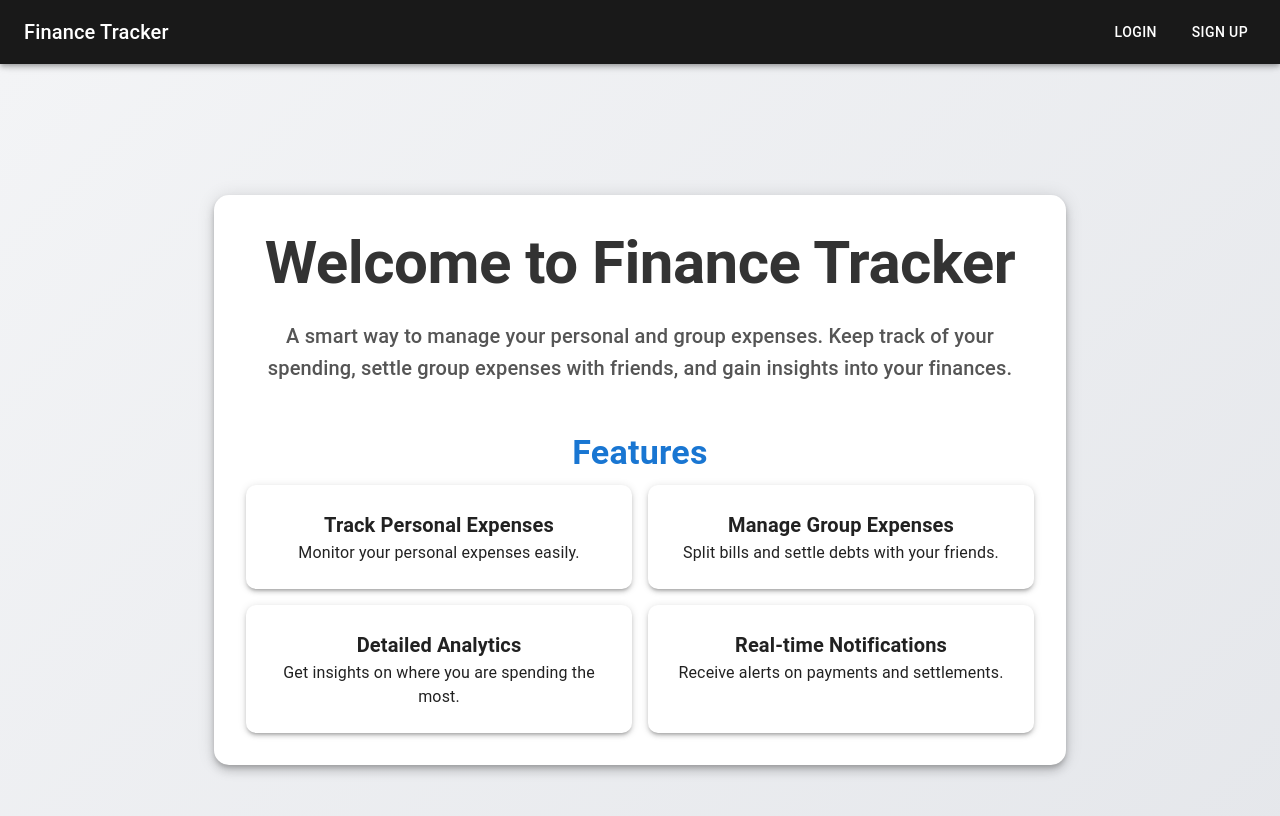
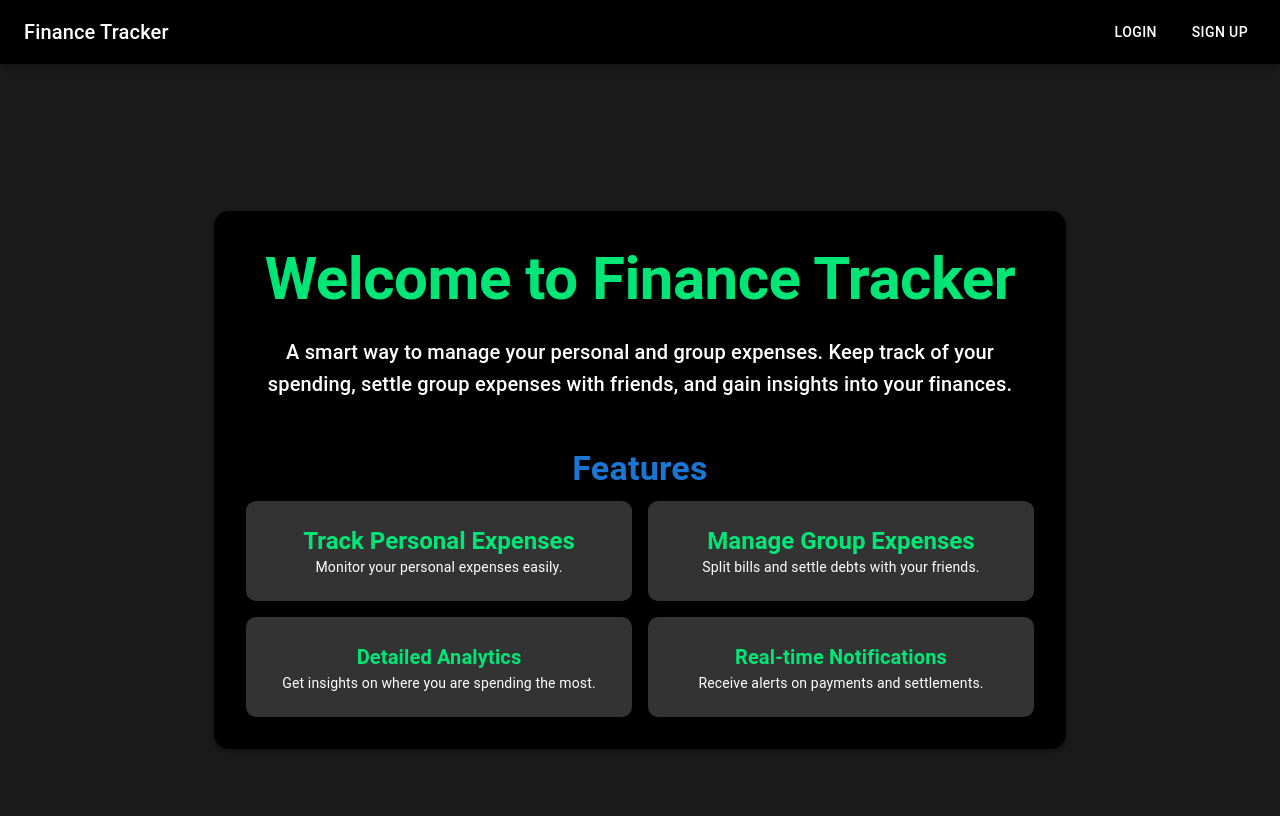
Before and after one commit to 789AmritpalSingh/FinanceTrackingSystem, a React (Vite) app in the folder Frontend/: page / in a window 1280 px wide. Shown: the top 816 px of the page. Built offline with nearby package versions, Linux system fonts and the light colour scheme.

Commit message:
Finalized the theme of the website

```diff
--- a/Frontend/src/App.jsx
+++ b/Frontend/src/App.jsx
@@ -3,11 +3,19 @@ import Login from "./components/user_authorization/login";
 import SignUp from "./components/user_authorization/SignUp";
 import NavBar from "./components/navigation/NavBar";
 import LandingPage from "./components/pages/LandingPage";
-import { CssBaseline } from "@mui/material";
+import { createTheme, CssBaseline, ThemeProvider } from "@mui/material";
+
+const theme = createTheme({
+  palette: {
+    background: {
+      default: "#1A1A1A", // Set your background color here
+    },
+  },
+});
 
 function App() {
   return (
-    <>
+    <ThemeProvider theme={theme}>
       <CssBaseline /> {/* Add this to reset styles globally */}
       <Router>
         <NavBar />
@@ -17,7 +25,7 @@ function App() {
           <Route path="/signup" element={<SignUp />} />
         </Routes>
       </Router>
-    </>
+    </ThemeProvider>
   );
 }
 
--- a/Frontend/src/components/navigation/NavBar.jsx
+++ b/Frontend/src/components/navigation/NavBar.jsx
@@ -4,7 +4,7 @@ import { Link } from 'react-router-dom'; // Assuming you're using react-router f
 
 const NavBar = () => {
   return (
-    <AppBar position="sticky" sx={{backgroundColor: "rgba(0, 0, 0, 0.9)"}} >
+    <AppBar position="sticky" sx={{backgroundColor: "#000000"}} >
       <Toolbar>
         <Typography variant="h6" component="div" sx={{ flexGrow: 1 }}>
           Finance Tracker
--- a/Frontend/src/components/pages/LandingPage.jsx
+++ b/Frontend/src/components/pages/LandingPage.jsx
@@ -6,7 +6,7 @@ const LandingPage = () => {
   return (
     <Box
       sx={{
-        background: "linear-gradient(135deg, #F3F4F6, #E5E7EB)",
+        background: "#1A1A1A",
         minHeight: "100vh",
         display: "flex",
         alignItems: "center",
@@ -19,18 +19,25 @@ const LandingPage = () => {
           sx={{
             p: 4,
             borderRadius: "15px",
-            background: "#fff",
+            background: "black",
+            boxShadow: "0 2px 4px rgba(0,0,0,0.4)",
+            ":hover": {
+              boxShadow: "0 4px 20px rgba(0,0,0,0.7)",
+            },
           }}
         >
           <Typography
             variant="h2"
             component="h1"
             gutterBottom
-            sx={{ fontWeight: "bold", color: "#333" }}
+            sx={{
+              fontWeight: "bold",
+              color: "#00e676",
+            }}
           >
             Welcome to Finance Tracker
           </Typography>
-          <Typography variant="h6" sx={{ color: "#555" }}>
+          <Typography variant="h6" sx={{ color: "white" }}>
             A smart way to manage your personal and group expenses. Keep track
             of your spending, settle group expenses with friends, and gain
             insights into your finances.
@@ -40,59 +47,94 @@ const LandingPage = () => {
             <Typography
               variant="h4"
               gutterBottom
-              sx={{ fontWeight: "bold", color: "#1976d2" }}
+              sx={{
+                fontWeight: "bold",
+                color: "#1976d2",
+              }}
             >
               Features
             </Typography>
             <Grid container spacing={2} justifyContent="center">
-              <Grid size={{xs: 12, sm: 6}}>
+              <Grid size={{ xs: 12, sm: 6 }}>
                 <Paper
                   elevation={3}
-                  sx={{ p: 3, borderRadius: "10px", height: "100%" }}
+                  sx={{
+                    p: 3,
+                    borderRadius: "10px",
+                    backgroundColor: "#333333",
+                    height: "100%",
+                    ":hover": {
+                      boxShadow: "0 4px 20px rgba(0,0,0,0.7)",
+                    },
+                  }}
                 >
-                  <Typography variant="h6" sx={{ fontWeight: "bold" }}>
+                  <Typography variant="h5" sx={{ fontWeight: "bold", color: "#00e676" }}>
                     Track Personal Expenses
                   </Typography>
-                  <Typography>
+                  <Typography variant="body2" sx={{color: "white"}}>
                     Monitor your personal expenses easily.
                   </Typography>
                 </Paper>
               </Grid>
-              <Grid size={{xs: 12, sm: 6}}>
+              <Grid size={{ xs: 12, sm: 6 }}>
                 <Paper
                   elevation={3}
-                  sx={{ p: 3, borderRadius: "10px", height: "100%" }}
+                  sx={{
+                    p: 3,
+                    borderRadius: "10px",
+                    backgroundColor: "#333333",
+                    height: "100%",
+                    ":hover": {
+                      boxShadow: "0 4px 20px rgba(0,0,0,0.7)",
+                    },
+                  }}
                 >
-                  <Typography variant="h6" sx={{ fontWeight: "bold" }}>
+                  <Typography variant="h5" sx={{ fontWeight: "bold", color: "#00e676" }}>
                     Manage Group Expenses
                   </Typography>
-                  <Typography>
+                  <Typography variant="body2" sx={{color: "white"}}>
                     Split bills and settle debts with your friends.
                   </Typography>
                 </Paper>
               </Grid>
-              <Grid size={{xs: 12, sm: 6}}>
+              <Grid size={{ xs: 12, sm: 6 }}>
                 <Paper
                   elevation={3}
-                  sx={{ p: 3, borderRadius: "10px", height: "100%" }}
+                  sx={{
+                    p: 3,
+                    borderRadius: "10px",
+                    backgroundColor: "#333333",
+                    height: "100%",
+                    ":hover": {
+                      boxShadow: "0 4px 20px rgba(0,0,0,0.7)",
+                    },
+                  }}
                 >
-                  <Typography variant="h6" sx={{ fontWeight: "bold" }}>
+                  <Typography variant="h6" sx={{ fontWeight: "bold", color: "#00e676" }}>
                     Detailed Analytics
                   </Typography>
-                  <Typography>
+                  <Typography variant="body2" sx={{color: "white"}}>
                     Get insights on where you are spending the most.
                   </Typography>
                 </Paper>
               </Grid>
-              <Grid size={{xs: 12, sm: 6}}>
+              <Grid size={{ xs: 12, sm: 6 }}>
                 <Paper
                   elevation={3}
-                  sx={{ p: 3, borderRadius: "10px", height: "100%" }}
+                  sx={{
+                    p: 3,
+                    borderRadius: "10px",
+                    backgroundColor: "#333333",
+                    height: "100%",
+                    ":hover": {
+                      boxShadow: "0 4px 20px rgba(0,0,0,0.7)",
+                    },
+                  }}
                 >
-                  <Typography variant="h6" sx={{ fontWeight: "bold" }}>
+                  <Typography variant="h6" sx={{ fontWeight: "bold", color: "#00e676" }}>
                     Real-time Notifications
                   </Typography>
-                  <Typography>
+                  <Typography variant="body2" sx={{color: "white"}}>
                     Receive alerts on payments and settlements.
                   </Typography>
                 </Paper>
--- a/Frontend/src/components/user_authorization/Login.jsx
+++ b/Frontend/src/components/user_authorization/Login.jsx
@@ -84,11 +84,11 @@ const Login = () => {
     <Container maxWidth="sm">
       <Box
         sx={{
-          mt: 6,
+          mt: 8,
           p: 4,
           borderRadius: "10px",
           boxShadow: 3,
-          backgroundColor: "#f7f7f7",
+          backgroundColor: "black",
         }}
       >
         <Grid container spacing={2} maxWidth="400px">
@@ -97,7 +97,7 @@ const Login = () => {
               variant="h4"
               align="center"
               gutterBottom
-              sx={{ fontWeight: "bold", color: "#1976d2" }}
+              sx={{ fontWeight: "bold", color: "#00e676" }} // Green for a standout effect
             >
               Login
             </Typography>
@@ -110,6 +110,12 @@ const Login = () => {
               fullWidth
               value={username}
               onChange={(e) => setUsername(e.target.value)}
+              sx={{
+                input: { color: "white" }, // White text inside input
+                label: { color: "white" }, // White label
+                fieldset: { borderColor: "white" }, // White border
+                "& .MuiOutlinedInput-root:hover fieldset": { borderColor: "#00e676" }, // Green on hover
+              }}
             />
           </Grid>
 
@@ -128,11 +134,18 @@ const Login = () => {
                       onClick={handleClickShowPassword}
                       onMouseDown={handleMouseDownPassword}
                       edge="end"
+                      sx={{color: "white"}}
                     >
                       {showPassword ? <VisibilityOff /> : <Visibility />}
                     </IconButton>
                   </InputAdornment>
                 ),
+              }}
+              sx={{
+                input: { color: "white" }, // White text inside input
+                label: { color: "white" }, // White label
+                fieldset: { borderColor: "white" }, // White border
+                "& .MuiOutlinedInput-root:hover fieldset": { borderColor: "#00e676" }, // Green on hover
               }}
             />
           </Grid>
@@ -143,21 +156,27 @@ const Login = () => {
               color="primary"
               fullWidth
               onClick={handleLogin}
-              sx={{ fontWeight: "bold", height: "50px", fontSize: "16px" }}
+              sx={{
+                backgroundColor: "#089404",
+                fontWeight: "bold",
+                height: "50px",
+                fontSize: "16px",
+                "&:hover": { backgroundColor: "#008000" }, // Darker green on hover
+              }}
             >
               Login
             </Button>
           </Grid>
 
           <Grid size={{xs: 12}}>
-            <Typography align="center" sx={{ mt: 1 }}>
+            <Typography align="center" sx={{ mt: 1,  color: "white"}}>
               Don't have an account?{" "}
               <Link
                 component={RouterLink}
                 to="/signup"
                 variant="body1"
                 underline="hover"
-                sx={{ color: "#1976d2", fontWeight: "bold" }}
+                style={{ color: "#00e676", textDecoration: "none", fontWeight: "bold" }}
               >
                 Create one
               </Link>
--- a/Frontend/src/components/user_authorization/SignUp.jsx
+++ b/Frontend/src/components/user_authorization/SignUp.jsx
@@ -9,12 +9,12 @@ import {
   IconButton,
   Snackbar,
   Alert,
-  Link
+  Link,
 } from "@mui/material";
 import Grid from "@mui/material/Grid2";
 import Visibility from "@mui/icons-material/Visibility";
 import VisibilityOff from "@mui/icons-material/VisibilityOff";
-import {Link as RouterLink} from "react-router-dom";
+import { Link as RouterLink } from "react-router-dom";
 
 const SignUp = () => {
   const [username, setUsername] = useState("");
@@ -26,16 +26,52 @@ const SignUp = () => {
   const [snackbarMessage, setSnackbarMessage] = useState("");
   const [snackbarSeverity, setSnackbarSeverity] = useState("success"); // 'success' or 'error'
 
+  // Validation functions
+  const isValidEmail = (email) => {
+    // Simple email validation regex
+    const emailRegex = /^[^\s@]+@[^\s@]+\.[^\s@]+$/;
+    return emailRegex.test(email);
+  };
+
+  const isValidUsername = (username) => {
+    // At least 3 characters, only alphanumeric
+    const usernameRegex = /^[a-zA-Z0-9]{3,}$/;
+    return usernameRegex.test(username);
+  };
+
+  const isValidPassword = (password) => {
+    // At least 8 characters, 1 uppercase, 1 lowercase, and 1 number
+    const passwordRegex = /^(?=.*[a-z])(?=.*[A-Z])(?=.*\d)(?=.*[@$!%*?&])[A-Za-z\d@$!%*?&]{8,}$/;
+    return passwordRegex.test(password);
+  };
+
   const handleSignUp = async (e) => {
     e.preventDefault();
 
-    // Case for missing field
-    if (!username || !password || !email) {
-      // If either email or username or password is missing
+    // Validate email, username, and password
+    if (!isValidEmail(email)) {
       setSnackbarSeverity("error");
-      setSnackbarMessage("Please fill all fields");
+      setSnackbarMessage("Please enter a valid email address");
       setSnackbarOpen(true);
-      return; // Prevent form submission
+      return;
+    }
+
+    if (!isValidUsername(username)) {
+      setSnackbarSeverity("error");
+      setSnackbarMessage(
+        "Username must be at least 3 characters long and contain only letters and numbers"
+      );
+      setSnackbarOpen(true);
+      return;
+    }
+
+    if (!isValidPassword(password)) {
+      setSnackbarSeverity("error");
+      setSnackbarMessage(
+        "Password must be at least 8 characters long, with at least one uppercase letter, one lowercase letter, one special character and one number"
+      );
+      setSnackbarOpen(true);
+      return;
     }
 
     const response = await fetch("http://localhost:5000/register", {
@@ -89,7 +125,7 @@ const SignUp = () => {
           p: 4,
           borderRadius: "10px",
           boxShadow: 3,
-          backgroundColor: "#f7f7f7",
+          backgroundColor: "black",
         }}
       >
         <Grid container spacing={2} maxWidth="400px">
@@ -98,7 +134,7 @@ const SignUp = () => {
               variant="h4"
               align="center"
               gutterBottom
-              sx={{ fontWeight: "bold", color: "#1976d2" }}
+              sx={{ fontWeight: "bold", color: "#00e676" }} // Green for a standout effect
             >
               Sign Up
             </Typography>
@@ -111,6 +147,14 @@ const SignUp = () => {
               fullWidth
               value={email}
               onChange={(e) => setEmail(e.target.value)}
+              sx={{
+                input: { color: "white" }, // White text inside input
+                label: { color: "white" }, // White label
+                fieldset: { borderColor: "white" }, // White border
+                "& .MuiOutlinedInput-root:hover fieldset": {
+                  borderColor: "#00e676",
+                }, // Green on hover
+              }}
             />
           </Grid>
 
@@ -121,6 +165,14 @@ const SignUp = () => {
               fullWidth
               value={username}
               onChange={(e) => setUsername(e.target.value)}
+              sx={{
+                input: { color: "white" }, // White text inside input
+                label: { color: "white" }, // White label
+                fieldset: { borderColor: "white" }, // White border
+                "& .MuiOutlinedInput-root:hover fieldset": {
+                  borderColor: "#00e676",
+                }, // Green on hover
+              }}
             />
           </Grid>
 
@@ -139,11 +191,20 @@ const SignUp = () => {
                       onClick={handleClickShowPassword}
                       onMouseDown={handleMouseDownPassword}
                       edge="end"
+                      sx={{ color: "white" }}
                     >
                       {showPassword ? <VisibilityOff /> : <Visibility />}
                     </IconButton>
                   </InputAdornment>
                 ),
+              }}
+              sx={{
+                input: { color: "white" }, // White text inside input
+                label: { color: "white" }, // White label
+                fieldset: { borderColor: "white" }, // White border
+                "& .MuiOutlinedInput-root:hover fieldset": {
+                  borderColor: "#00e676",
+                }, // Green on hover
               }}
             />
           </Grid>
@@ -154,22 +215,33 @@ const SignUp = () => {
               color="primary"
               fullWidth
               onClick={handleSignUp}
-              sx={{ fontWeight: "bold", height: "50px", fontSize: "16px" }}
+              sx={{
+                backgroundColor: "#089404",
+                fontWeight: "bold",
+                height: "50px",
+                fontSize: "16px",
+                "&:hover": { backgroundColor: "#008000" }, // Darker green on hover
+              }}
             >
               Sign Up
             </Button>
           </Grid>
 
-          <Grid size={{xs: 12}}>
-            <Typography align="center" sx={{ mt: 1 }}>
+          <Grid size={{ xs: 12 }}>
+            <Typography align="center" sx={{ mt: 1, color: "white" }}>
+              Already have an account?{" "}
               <Link
                 component={RouterLink}
                 to="/login"
                 variant="body1"
                 underline="hover"
-                sx={{ color: "#1976d2", fontWeight: "bold" }}
+                style={{
+                  color: "#00e676",
+                  textDecoration: "none",
+                  fontWeight: "bold",
+                }}
               >
-                Already have an account?
+                Log in
               </Link>
             </Typography>
           </Grid>
```
